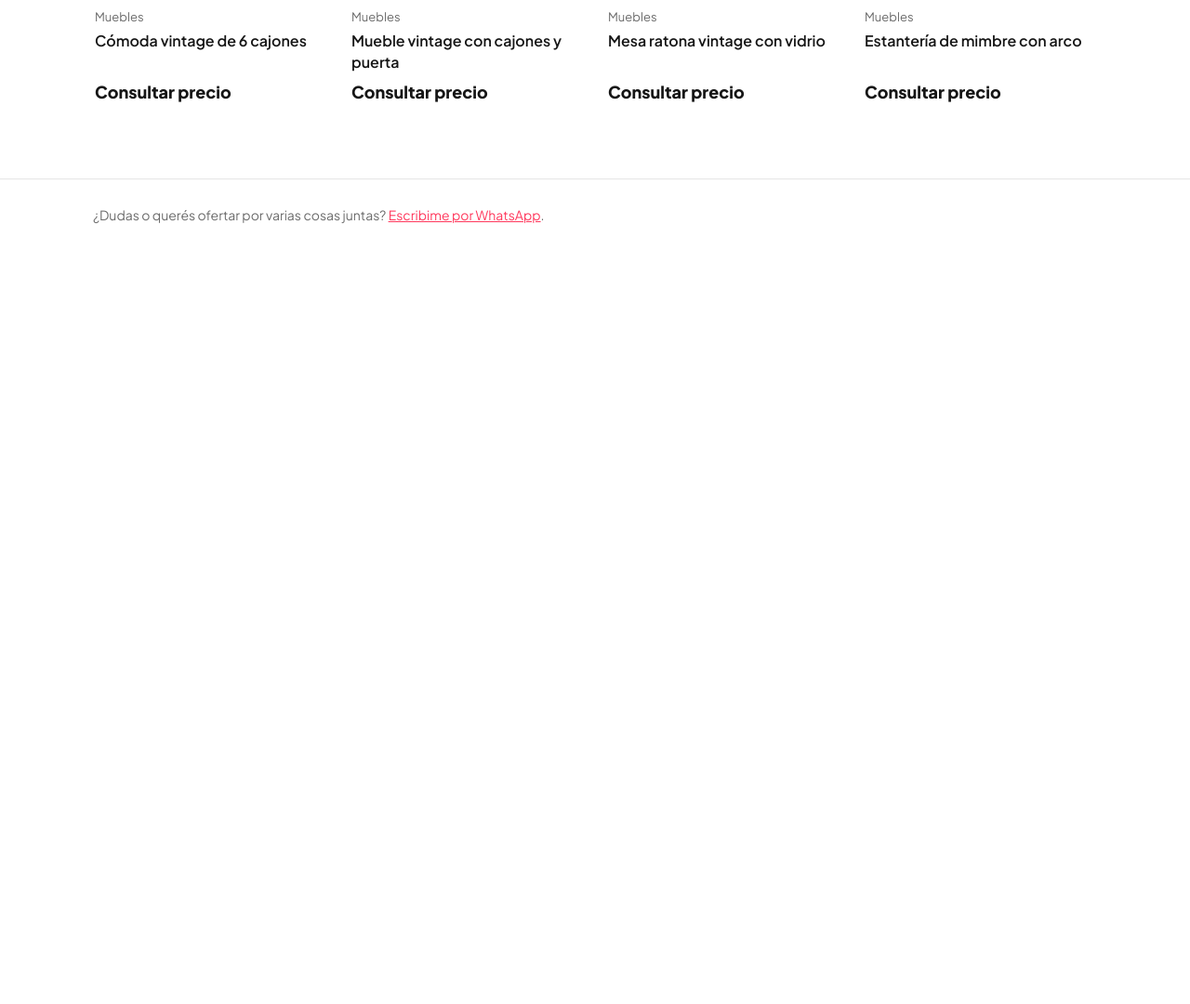
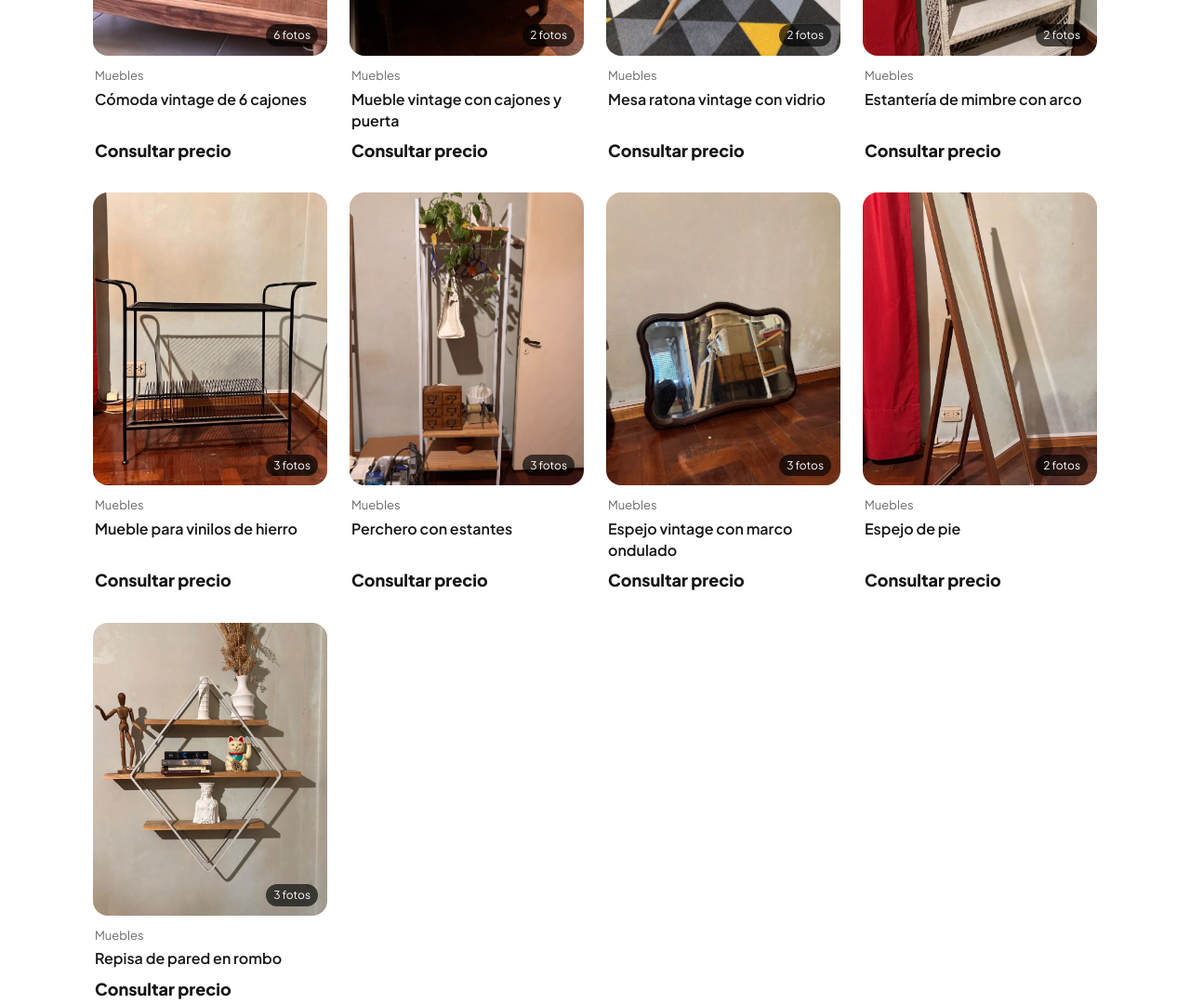
Before and after one commit to lalapicoroso/venta-mudanza, a plain HTML site: page index.html in a window 1280 px wide. Shown: the part 628-1708 px from the top of the page at 93% size. Before the commit the page ends 909 px from the top, so only its background shows below. Drawn offline with Linux system fonts and the light colour scheme.

Commit message:
Agrega 5 productos y pasa las tarjetas a formato vertical
Co-Authored-By: Claude Opus 5.5 <noreply@anthropic.com>
Claude-Session: https://claude.ai/code/session_01861Gq5NPriXNo7AXkXL9eb

```diff
--- a/index.html
+++ b/index.html
@@ -70,7 +70,7 @@
   .card:hover .thumb { box-shadow: var(--shadow); }
   .card:hover .thumb img, .card:hover .ph { transform: scale(1.03); }
   .card:focus-visible { outline: 2px solid var(--accent); outline-offset: 2px; }
-  .thumb { aspect-ratio: 1; background: var(--surface-2); position: relative; overflow: hidden; border-radius: var(--radius); transition: .2s; }
+  .thumb { aspect-ratio: 4 / 5; background: var(--surface-2); position: relative; overflow: hidden; border-radius: var(--radius); transition: .2s; }
   .thumb img, .ph { transition: transform .3s; }
   .thumb img { width: 100%; height: 100%; object-fit: cover; display: block; }
   .ph { width: 100%; height: 100%; display: grid; place-items: center; font-size: 56px; font-weight: 700; color: #d4d4d4; font-weight: 800; letter-spacing: -0.04em; }
--- a/productos.js
+++ b/productos.js
@@ -70,4 +70,68 @@ window.PRODUCTOS = [
       "fotos/estanteria-mimbre-2.jpg",
     ],
   },
+  {
+    id: "mueble-vinilos",
+    nombre: "Mueble para vinilos de hierro",
+    precio: null,
+    categoria: "Muebles",
+    estado: "disponible",
+    descripcion: "Mueble de hierro negro estilo retro, con estante superior de malla (ideal para la bandeja tocadiscos) y separador de discos abajo. Liviano, firme y con mucha onda.",
+    fotos: [
+      "fotos/mueble-vinilos-1.jpg",
+      "fotos/mueble-vinilos-2.jpg",
+      "fotos/mueble-vinilos-3.jpg",
+    ],
+  },
+  {
+    id: "perchero-estantes",
+    nombre: "Perchero con estantes",
+    precio: null,
+    categoria: "Muebles",
+    estado: "disponible",
+    descripcion: "Perchero de hierro blanco con estantes de madera natural y barral para colgar ropa. Práctico para un dormitorio, una entrada o un monoambiente.",
+    fotos: [
+      "fotos/perchero-3.jpg",
+      "fotos/perchero-1.jpg",
+      "fotos/perchero-2.jpg",
+    ],
+  },
+  {
+    id: "espejo-ondulado",
+    nombre: "Espejo vintage con marco ondulado",
+    precio: null,
+    categoria: "Muebles",
+    estado: "disponible",
+    descripcion: "Espejo antiguo con vidrio biselado y marco de madera oscura de forma ondulada. Trae cadena para colgar.",
+    fotos: [
+      "fotos/espejo-ondulado-1.jpg",
+      "fotos/espejo-ondulado-2.jpg",
+      "fotos/espejo-ondulado-3.jpg",
+    ],
+  },
+  {
+    id: "espejo-pie",
+    nombre: "Espejo de pie",
+    precio: null,
+    categoria: "Muebles",
+    estado: "disponible",
+    descripcion: "Espejo de cuerpo entero con marco de madera y pata trasera para apoyarlo en el piso.",
+    fotos: [
+      "fotos/espejo-pie-1.jpg",
+      "fotos/espejo-pie-2.jpg",
+    ],
+  },
+  {
+    id: "repisa-rombo",
+    nombre: "Repisa de pared en rombo",
+    precio: null,
+    categoria: "Muebles",
+    estado: "disponible",
+    descripcion: "Repisa de pared con estructura de hierro blanco en forma de rombo y tres estantes de madera. Súper decorativa para libros, plantas y objetos.",
+    fotos: [
+      "fotos/repisa-rombo-1.jpg",
+      "fotos/repisa-rombo-2.jpg",
+      "fotos/repisa-rombo-3.jpg",
+    ],
+  },
 ];
```
Also changed, not shown: fotos/espejo-ondulado-1.jpg (added), fotos/espejo-ondulado-2.jpg (added), fotos/espejo-ondulado-3.jpg (added), fotos/espejo-pie-1.jpg (added), fotos/espejo-pie-2.jpg (added), fotos/mueble-vinilos-1.jpg (added), fotos/mueble-vinilos-2.jpg (added), fotos/mueble-vinilos-3.jpg (added), fotos/perchero-1.jpg (added), fotos/perchero-2.jpg (added), fotos/perchero-3.jpg (added), fotos/repisa-rombo-1.jpg (added), fotos/repisa-rombo-2.jpg (added), fotos/repisa-rombo-3.jpg (added).
